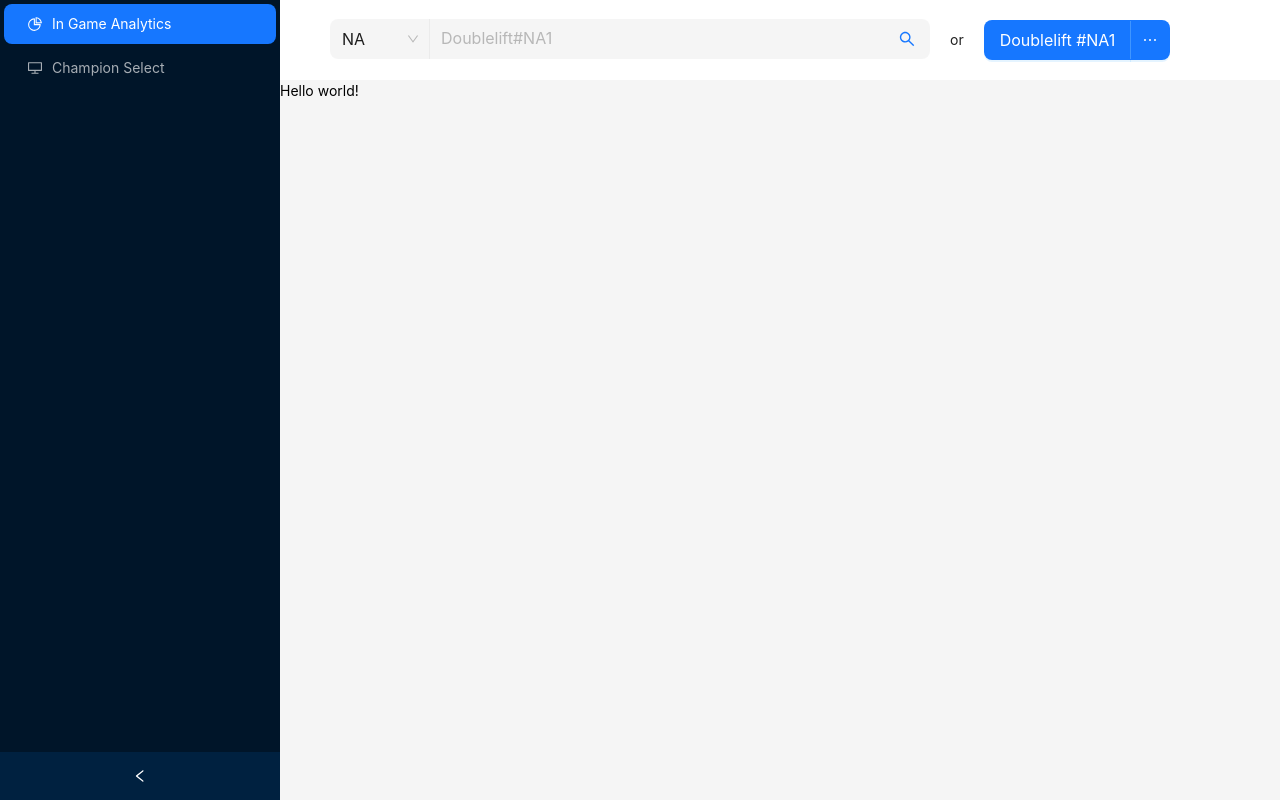
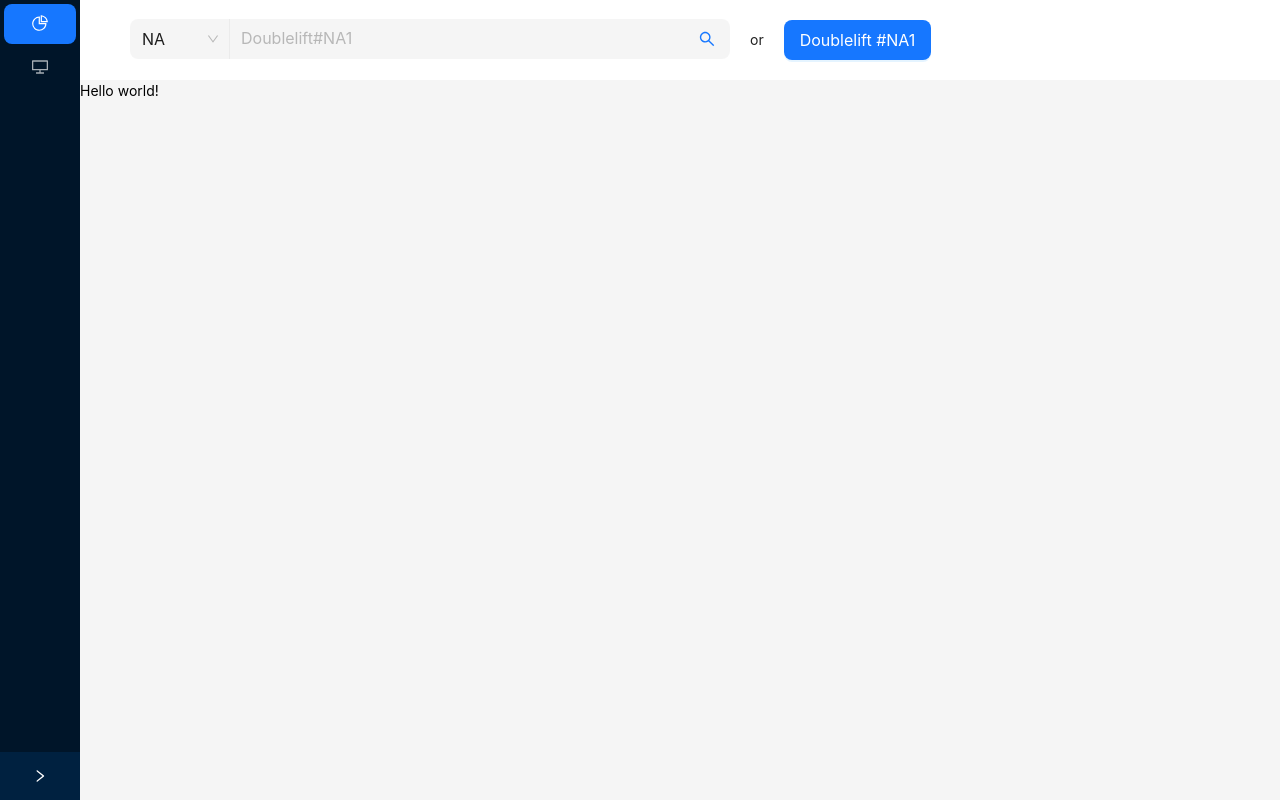
Before and after one commit to kostadindev/GONEXT, a React (Create React App) app in the folder frontend/: page / in a window 1280 px wide. Built offline with nearby package versions, Linux system fonts and the light colour scheme.

Commit message:
improved quick search

```diff
--- a/frontend/src/features/layout/sidebar/sidebar.tsx
+++ b/frontend/src/features/layout/sidebar/sidebar.tsx
@@ -34,7 +34,7 @@ const items = [
 ];
 
 export const Sidebar = () => {
-  const [collapsed, setCollapsed] = useState(false);
+  const [collapsed, setCollapsed] = useState(true);
   return (
     <Sider
       collapsible
--- a/frontend/src/features/quick-search/quick-search.tsx
+++ b/frontend/src/features/quick-search/quick-search.tsx
@@ -1,69 +1,22 @@
-import { Dropdown, MenuProps, Modal } from "antd";
-import { useState } from "react";
-import GlobalSearch from "../global-search/global-search";
-
-const editOptions = [
-  {
-    key: "1",
-    label: "Set Summoner",
-  },
-  {
-    key: "2",
-    label: "Set to Doublelift",
-  },
-];
+import { Button } from "antd";
+import { useNavigate } from "react-router-dom";
 
 export const QuickSearch = () => {
-  const [open, setOpen] = useState(false);
-  const [confirmLoading, setConfirmLoading] = useState(false);
-
-  const showModal = () => {
-    setOpen(true);
-  };
-
-  const onClickEditOption: MenuProps["onClick"] = (e) => {
-    console.log("click", e);
-    if (e.key === "1") {
-      showModal();
+  const mostFrequentSearch = "Doublelift #NA1";
+  const navigate = useNavigate();
+  const handleQuickSearch = () => {
+    const [summoner, tagline] = mostFrequentSearch
+      .split("#")
+      .map((str) => str.trim());
+    if (summoner && tagline) {
+      navigate(`/${"NA"}/${summoner}/${tagline}/in-game`);
     }
   };
-
-  const handleOk = () => {
-    setConfirmLoading(true);
-    setTimeout(() => {
-      setOpen(false);
-      setConfirmLoading(false);
-    }, 2000);
-  };
-
-  const handleCancel = () => {
-    console.log("Clicked cancel button");
-    setOpen(false);
-  };
-
   return (
     <>
-      <Dropdown.Button
-        menu={{ items: editOptions, onClick: onClickEditOption }}
-        type="primary"
-        size="large"
-      >
-        Doublelift #NA1
-      </Dropdown.Button>
-      <Modal
-        centered
-        title="Set Default Summoner"
-        open={open}
-        // footer={null}
-        onOk={handleOk}
-        confirmLoading={confirmLoading}
-        width={800}
-        onCancel={handleCancel}
-      >
-        <div className="flex  justify-center pt-10 pb-5">
-          <GlobalSearch></GlobalSearch>
-        </div>
-      </Modal>
+      <Button type="primary" size="large" onClick={handleQuickSearch}>
+        {mostFrequentSearch}
+      </Button>
     </>
   );
 };
```
